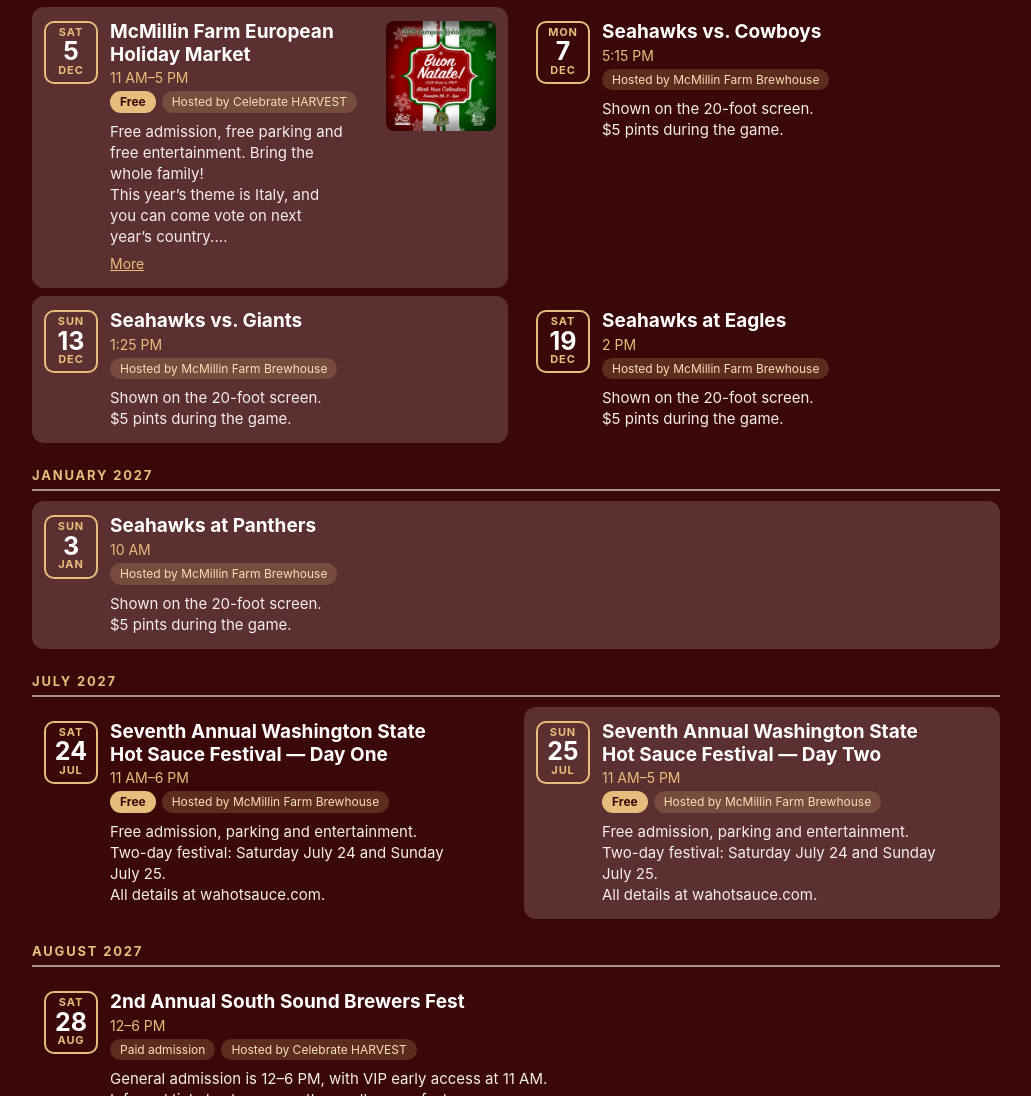
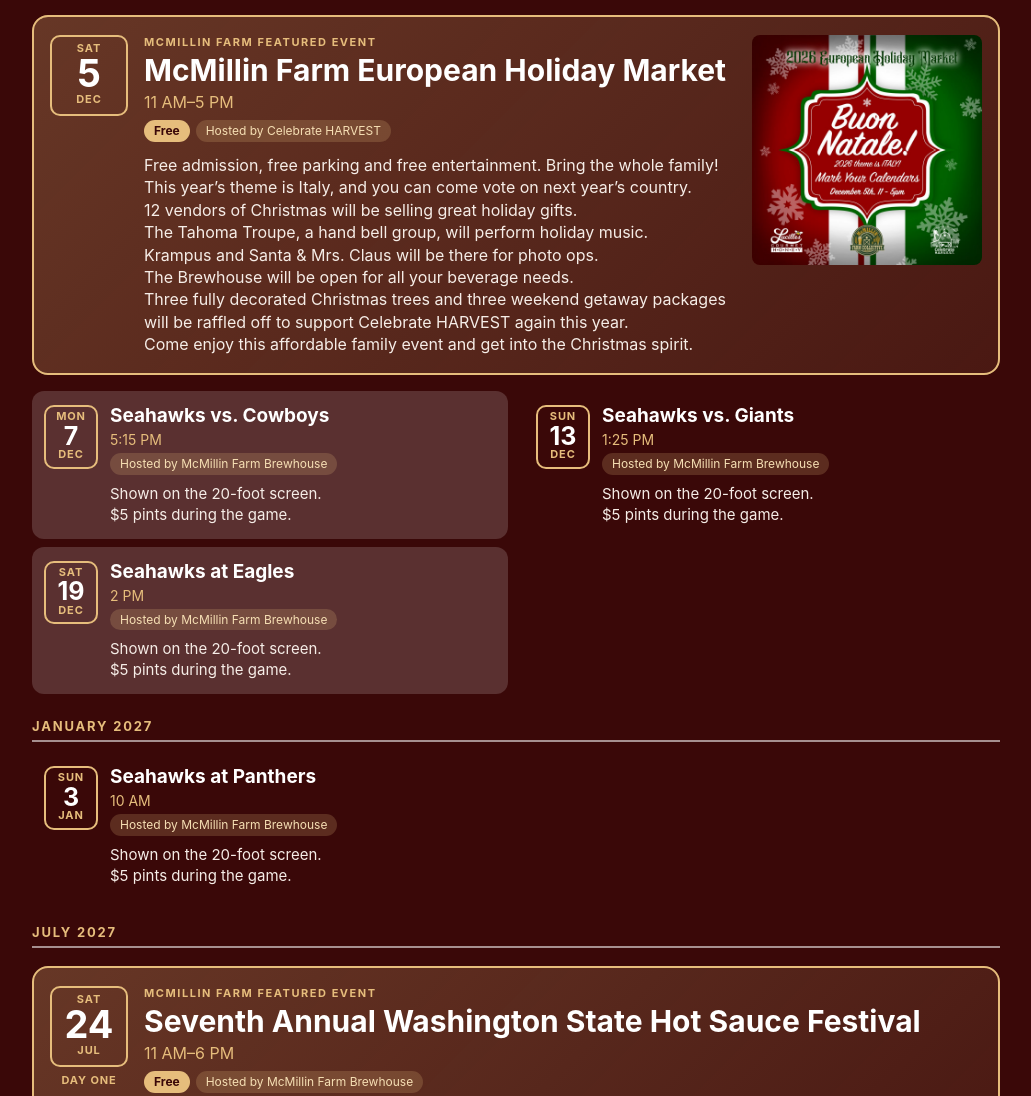
Before and after one commit to noslodot/brewhouse-taplist, a plain HTML site: page events.html in a window 1280 px wide. Shown: the part 744-1840 px from the top of the page, without its empty margins (124-1155 px from the left). Drawn offline with Linux system fonts and the light colour scheme.

Commit message:
Events: featured events, Day One/Day Two labels, tappable website addresses, Events button in the tap manager
events.html: featured McMillin Farm events are bigger and take the whole row
(featured flag, new checkbox in the events manager); consecutive days with the same
name get "Day One", "Day Two" under the date box; website addresses in the details
become links. The shading alternates through regular events only.

events-manager.js / events-manage.html: Featured checkbox; "Tap list" and "View page"
buttons under the title; asks before leaving with unsaved changes.

manager.js (tap list manager): an "Events" button next to View screen. Three-line
change; it asks before leaving if there are unsaved tap list changes.

events.json: Hot Sauce Festival titles back to plain (the day label sits under the
date box), five events marked featured.

Co-Authored-By: Claude Sonnet 5.5 <noreply@anthropic.com>

```diff
--- a/events-lib.js
+++ b/events-lib.js
@@ -63,7 +63,8 @@
     if (!raw || typeof raw !== 'object') return null;
     var ev = {
       id: str(raw.id, 80), title: str(raw.title, 200), date: str(raw.date, 10), start: str(raw.start, 5), end: str(raw.end, 5),
-      place: str(raw.place, 200), host: str(raw.host, 120), cost: str(raw.cost, 80), desc: str(raw.desc, 4000), img: safeImg(str(raw.img, 200))
+      place: str(raw.place, 200), host: str(raw.host, 120), cost: str(raw.cost, 80), desc: str(raw.desc, 4000), img: safeImg(str(raw.img, 200)),
+      featured: raw.featured === true
     };
     if (!ev.title || !validDate(ev.date)) return null;
     if (!validTime(ev.start)) ev.start = '';
@@ -81,8 +82,23 @@
     };
   }
 
+  /* Events with the same name on consecutive days are one multi-day event: they get "Day One", "Day Two", ...
+     Pass the whole sorted list (past ones included) so a surviving day keeps its label. */
+  var DAY_WORDS = ['One', 'Two', 'Three', 'Four', 'Five', 'Six', 'Seven'];
+  function nextDay(date) { var d = new Date(date + 'T00:00:00Z'); d.setUTCDate(d.getUTCDate() + 1); return d.toISOString().slice(0, 10); }
+  function labelDays(sorted) {
+    var i = 0;
+    while (i < sorted.length) {
+      var j = i, key = sorted[i].title.toLowerCase();
+      while (j + 1 < sorted.length && sorted[j + 1].title.toLowerCase() === key && sorted[j + 1].date === nextDay(sorted[j].date)) j++;
+      for (var k = i; k <= j; k++) sorted[k].dayLabel = j > i ? 'Day ' + (DAY_WORDS[k - i] || (k - i + 1)) : '';
+      i = j + 1;
+    }
+    return sorted;
+  }
+
   root.EventsLib = {
     esc: esc, str: str, validDate: validDate, validTime: validTime, safeImg: safeImg, pacificNow: pacificNow, isPast: isPast,
-    sortEvents: sortEvents, dateParts: dateParts, fmtRange: fmtRange, cleanEvent: cleanEvent, cleanData: cleanData
+    sortEvents: sortEvents, labelDays: labelDays, dateParts: dateParts, fmtRange: fmtRange, cleanEvent: cleanEvent, cleanData: cleanData
   };
 })(window);
--- a/events.html
+++ b/events.html
@@ -13,10 +13,13 @@ html,body{margin:0;padding:0;background:#3a0808;color:#fff;font-family:-apple-sy
 .lede{margin:5px 0 14px;text-align:center;font-size:15px;color:#e6bd7c}
 .mh{margin:20px 0 6px;font-size:13px;font-weight:700;letter-spacing:.14em;text-transform:uppercase;color:#e6bd7c;border-bottom:2px solid rgba(255,255,255,.55);padding-bottom:6px}
 .list{display:grid;grid-template-columns:minmax(0,1fr);column-gap:16px;align-items:start}
-@media (min-width:760px){.list{grid-template-columns:minmax(0,1fr) minmax(0,1fr)}.list .ev{margin:4px 0}.list .ev:only-child{grid-column:1 / -1}.list .desc.clamp{-webkit-line-clamp:6}}
+@media (min-width:760px){.list{grid-template-columns:minmax(0,1fr) minmax(0,1fr)}.list .ev{margin:4px 0}.list .ev.feat{margin:12px 0}.list .ev:only-child{grid-column:1 / -1}.list .desc.clamp{-webkit-line-clamp:6}.list .feat .t{font-size:30px}.list .feat .date{width:78px}.list .feat .date .d{font-size:38px}.list .ev.feat{grid-template-columns:78px minmax(0,1fr) auto;grid-template-areas:"date body poster" "date desc poster"}.list .feat .poster{width:230px}}
 .ev{display:flex;gap:12px;padding:14px 12px;margin:4px -12px;border-radius:12px;min-width:0}
 .ev.alt{background:rgba(255,255,255,.16)}
 .date{flex:none;align-self:flex-start;width:54px;text-align:center;border:2px solid #e6bd7c;border-radius:10px;padding:4px 0 6px;line-height:1.05}
+.datecol{flex:none;align-self:flex-start;display:flex;flex-direction:column;align-items:center;gap:6px;width:54px}
+.datecol .date{align-self:center}
+.daylabel{font-size:11px;font-weight:700;letter-spacing:.08em;text-transform:uppercase;color:#e6bd7c;white-space:nowrap}
 .date .w,.date .m{font-size:11px;letter-spacing:.08em;color:#e6bd7c;font-weight:700}
 .date .d{font-size:25px;font-weight:700}
 .body{flex:1;min-width:0}
@@ -27,8 +30,23 @@ html,body{margin:0;padding:0;background:#3a0808;color:#fff;font-family:-apple-sy
 .chip.free{background:#e6bd7c;color:#3a0808;font-weight:700}
 .desc{margin-top:8px;font-size:15px;line-height:1.4;color:#f6ede7;white-space:pre-line;overflow-wrap:anywhere;text-wrap:pretty}
 .desc.clamp{display:-webkit-box;-webkit-line-clamp:3;-webkit-box-orient:vertical;overflow:hidden}
+.desc a{color:#f3cf8e;text-decoration:underline;text-underline-offset:2px}
 .more{background:none;border:0;color:#e6bd7c;padding:8px 0 2px;font:inherit;font-size:14px;text-decoration:underline;white-space:nowrap;cursor:pointer}
 .poster{flex:none;display:block;width:92px;height:92px;border-radius:8px;object-fit:cover}
+/* Featured McMillin Farm events: bigger, and always the whole row */
+.ev.feat{grid-column:1 / -1;display:grid;grid-template-columns:66px minmax(0,1fr);grid-template-areas:"date body" "desc desc" "poster poster";gap:12px 16px;margin:12px 0;padding:18px 16px;border:2px solid #e6bd7c;border-radius:16px;background:linear-gradient(135deg,rgba(230,189,124,.26),rgba(230,189,124,.09))}
+.feat .datecol{grid-area:date;width:auto}
+.feat .body{grid-area:body}
+.feat .fdesc{grid-area:desc;margin-top:0}
+.feat .date{width:66px;padding:6px 0 8px}
+.feat .date .d{font-size:32px}
+.feat .eyebrow{margin-bottom:4px;font-size:11px;font-weight:700;letter-spacing:.14em;text-transform:uppercase;color:#e6bd7c}
+.feat .t{font-size:24px;line-height:1.15}
+.feat .when{margin-top:5px;font-size:16px}
+.feat .meta{margin-top:8px}
+.feat .desc{font-size:16px}
+.feat .poster-link{grid-area:poster;display:block}
+.feat .poster{width:100%;max-width:340px;height:auto;aspect-ratio:1 / 1}
 @media (min-width:760px){.poster{width:110px;height:110px}}
 .msg{padding:30px 0;text-align:center;color:#e6bd7c;font-size:17px}
 .upd{margin-top:22px;text-align:center;font-size:12px;color:rgba(255,255,255,.6)}
@@ -45,25 +63,38 @@ html,body{margin:0;padding:0;background:#3a0808;color:#fff;font-family:-apple-sy
   var L = window.EventsLib, esc = L.esc;
   var lastText = '', data = null;
 
+  /* Website addresses typed into the details become tappable links. Runs on text that is already escaped, and
+     only ever matches plain address characters, so it cannot create anything but a link to that address. */
+  var LINK_RE = /\b((?:https?:\/\/)?(?:www\.)?[a-z0-9][a-z0-9-]*(?:\.[a-z0-9-]+)*\.(?:com|org|net|us|co|io|info)\b(?:\/[A-Za-z0-9._~:\/?#@!$()*+,;=%-]*)?)/gi;
+  function linkify(s) {
+    return s.replace(LINK_RE, function (m) {
+      var tail = (m.match(/[.,;:!?)]+$/) || [''])[0], addr = tail ? m.slice(0, -tail.length) : m;
+      return '<a href="' + (/^https?:\/\//i.test(addr) ? addr : 'https://' + addr) + '" target="_blank" rel="noopener">' + addr + '</a>' + tail;
+    });
+  }
+
   function card(ev, alt, place) {
     var dp = L.dateParts(ev.date), when = L.fmtRange(ev.start, ev.end);
     var chips = '';
     if (ev.cost) chips += '<span class="chip' + (/^free$/i.test(ev.cost) ? ' free' : '') + '">' + esc(ev.cost) + '</span>';
     if (ev.host) chips += '<span class="chip">Hosted by ' + esc(ev.host) + '</span>';
     if (ev.place && ev.place !== place) chips += '<span class="chip">' + esc(ev.place) + '</span>';
-    return '<div class="ev' + (alt ? ' alt' : '') + '">' +
-      '<div class="date"><div class="w">' + dp.dow + '</div><div class="d">' + dp.day + '</div><div class="m">' + dp.mon3 + '</div></div>' +
-      '<div class="body"><div class="t">' + esc(ev.title) + '</div>' +
+    var feat = !!ev.featured;
+    return '<div class="ev' + (feat ? ' feat' : (alt ? ' alt' : '')) + '">' +
+      '<div class="datecol"><div class="date"><div class="w">' + dp.dow + '</div><div class="d">' + dp.day + '</div><div class="m">' + dp.mon3 + '</div></div>' +
+      (ev.dayLabel ? '<div class="daylabel">' + esc(ev.dayLabel) + '</div>' : '') + '</div>' +
+      '<div class="body">' + (feat ? '<div class="eyebrow">McMillin Farm featured event</div>' : '') + '<div class="t">' + esc(ev.title) + '</div>' +
       (when ? '<div class="when">' + esc(when) + '</div>' : '') +
       (chips ? '<div class="meta">' + chips + '</div>' : '') +
-      (ev.desc ? '<div class="desc clamp">' + esc(ev.desc) + '</div>' : '') + '</div>' +
-      (ev.img ? '<a href="' + esc(ev.img) + '" target="_blank" rel="noopener"><img class="poster" loading="lazy" src="' + esc(ev.img) + '" alt="Poster for ' + esc(ev.title) + '"></a>' : '') +
+      (ev.desc && !feat ? '<div class="desc clamp">' + linkify(esc(ev.desc)) + '</div>' : '') + '</div>' +
+      (ev.desc && feat ? '<div class="desc fdesc">' + linkify(esc(ev.desc)) + '</div>' : '') +
+      (ev.img ? '<a class="poster-link" href="' + esc(ev.img) + '" target="_blank" rel="noopener"><img class="poster" loading="lazy" src="' + esc(ev.img) + '" alt="Poster for ' + esc(ev.title) + '"></a>' : '') +
       '</div>';
   }
 
   function html(d) {
     var now = L.pacificNow();
-    var up = L.sortEvents(d.events.filter(function (e) { return !L.isPast(e, now); }));
+    var up = L.labelDays(L.sortEvents(d.events)).filter(function (e) { return !L.isPast(e, now); });
     var out = '';
     if (!EMBED) out += '<h1 class="title">' + esc(d.settings.title) + '</h1>';
     if (d.settings.place) out += '<p class="lede"' + (EMBED ? ' style="margin-top:0"' : '') + '>' + esc(d.settings.place) + '</p>';
@@ -78,7 +109,7 @@ html,body{margin:0;padding:0;background:#3a0808;color:#fff;font-family:-apple-sy
     });
     groups.forEach(function (g) {
       out += '<div class="mh">' + esc(g.name) + '</div><div class="list">';
-      g.items.forEach(function (ev) { out += card(ev, i++ % 2 === 1, d.settings.place); });
+      g.items.forEach(function (ev) { out += card(ev, !ev.featured && i++ % 2 === 1, d.settings.place); });
       out += '</div>';
     });
     if (d.updated) {
--- a/events.json
+++ b/events.json
@@ -50,7 +50,8 @@
    "host": "Celebrate HARVEST",
    "cost": "Free",
    "desc": "Free admission, free parking and free entertainment. Bring the whole family!\nThis year’s theme is Italy, and you can come vote on next year’s country.\n12 vendors of Christmas will be selling great holiday gifts.\nThe Tahoma Troupe, a hand bell group, will perform holiday music.\nKrampus and Santa & Mrs. Claus will be there for photo ops.\nThe Brewhouse will be open for all your beverage needs.\nThree fully decorated Christmas trees and three weekend getaway packages will be raffled off to support Celebrate HARVEST again this year.\nCome enjoy this affordable family event and get into the Christmas spirit.",
-   "img": "events-img/market-2026.jpg"
+   "img": "events-img/market-2026.jpg",
+   "featured": true
   },
   {
    "id": "e-alderton-20261121",
@@ -126,7 +127,7 @@
   },
   {
    "id": "e-hotsauce-20270724",
-   "title": "Seventh Annual Washington State Hot Sauce Festival — Day One",
+   "title": "Seventh Annual Washington State Hot Sauce Festival",
    "date": "2027-07-24",
    "start": "11:00",
    "end": "18:00",
@@ -134,11 +135,12 @@
    "host": "McMillin Farm Brewhouse",
    "cost": "Free",
    "desc": "Free admission, parking and entertainment.\nTwo-day festival: Saturday July 24 and Sunday July 25.\nAll details at wahotsauce.com.",
-   "img": ""
+   "img": "",
+   "featured": true
   },
   {
    "id": "e-hotsauce-20270725",
-   "title": "Seventh Annual Washington State Hot Sauce Festival — Day Two",
+   "title": "Seventh Annual Washington State Hot Sauce Festival",
    "date": "2027-07-25",
    "start": "11:00",
    "end": "17:00",
@@ -146,7 +148,8 @@
    "host": "McMillin Farm Brewhouse",
    "cost": "Free",
    "desc": "Free admission, parking and entertainment.\nTwo-day festival: Saturday July 24 and Sunday July 25.\nAll details at wahotsauce.com.",
-   "img": ""
+   "img": "",
+   "featured": true
   },
   {
    "id": "e-ssbf-20270828",
@@ -158,7 +161,8 @@
    "host": "Celebrate HARVEST",
    "cost": "Paid admission",
    "desc": "General admission is 12–6 PM, with VIP early access at 11 AM.\nInfo and tickets at www.southsoundbrewersfest.com.",
-   "img": ""
+   "img": "",
+   "featured": true
   },
   {
    "id": "e-market-20271204",
@@ -170,7 +174,8 @@
    "host": "Celebrate HARVEST",
    "cost": "Free",
    "desc": "Free admission, free parking and free entertainment. Bring the whole family!\nKrampus and Santa & Mrs. Claus will be there for photo ops.",
-   "img": ""
+   "img": "",
+   "featured": true
   }
  ],
  "updated": "2026-11-20T07:59:54.000Z"
--- a/manager.js
+++ b/manager.js
@@ -204,7 +204,7 @@
       return;
     }
     var body = { tap: tapTab, cw: cwTab, screen: screenTab, prev: prevTab }[tab]();
-    root.innerHTML = '<div class="m"><div class="top"><h1>Tap list manager</h1><span style="display:flex;gap:6px"><a class="btn" href="index.html" style="text-decoration:none">View screen</a><button class="btn" data-act="setup">Setup</button></span></div>' +
+    root.innerHTML = '<div class="m"><div class="top" style="flex-wrap:wrap"><h1>Tap list manager</h1><span style="display:flex;gap:6px;flex-wrap:wrap"><a class="btn" href="index.html" style="text-decoration:none">View screen</a><button class="btn" data-act="events">Events</button><button class="btn" data-act="setup">Setup</button></span></div>' +
       statusHTML() + tabsHTML() + body + '</div><div class="bar" id="bar">' + barHTML() + '</div>';
     fit();
     if (focusId) { var f = document.getElementById('abv-' + focusId); focusId = null; if (f) f.focus(); }
@@ -260,6 +260,7 @@
     if (a === 'setup') { view = 'setup'; status = ''; render(); return; }
     if (a === 'cancelsetup') { view = 'main'; status = ''; render(); return; }
     if (a === 'retry') { pull(); return; }
+    if (a === 'events') { if (dirty && !window.confirm('You have tap list changes that are not saved. Leave without saving?')) return; location.href = 'events-manage.html'; return; }
     if (a === 'forget') { clearCfg(); cfg = null; S = null; status = 'Access key removed from this browser.'; statusKind = 'ok'; render(); return; }
     if (a === 'savecfg') {
       var o = document.getElementById('cfg-owner').value.trim(), r = document.getElementById('cfg-repo').value.trim(), t = document.getElementById('cfg-token').value.trim();
```
Also changed, not shown: events-manage.html (+4 -0 lines), events-manager.js (+7 -4 lines).
